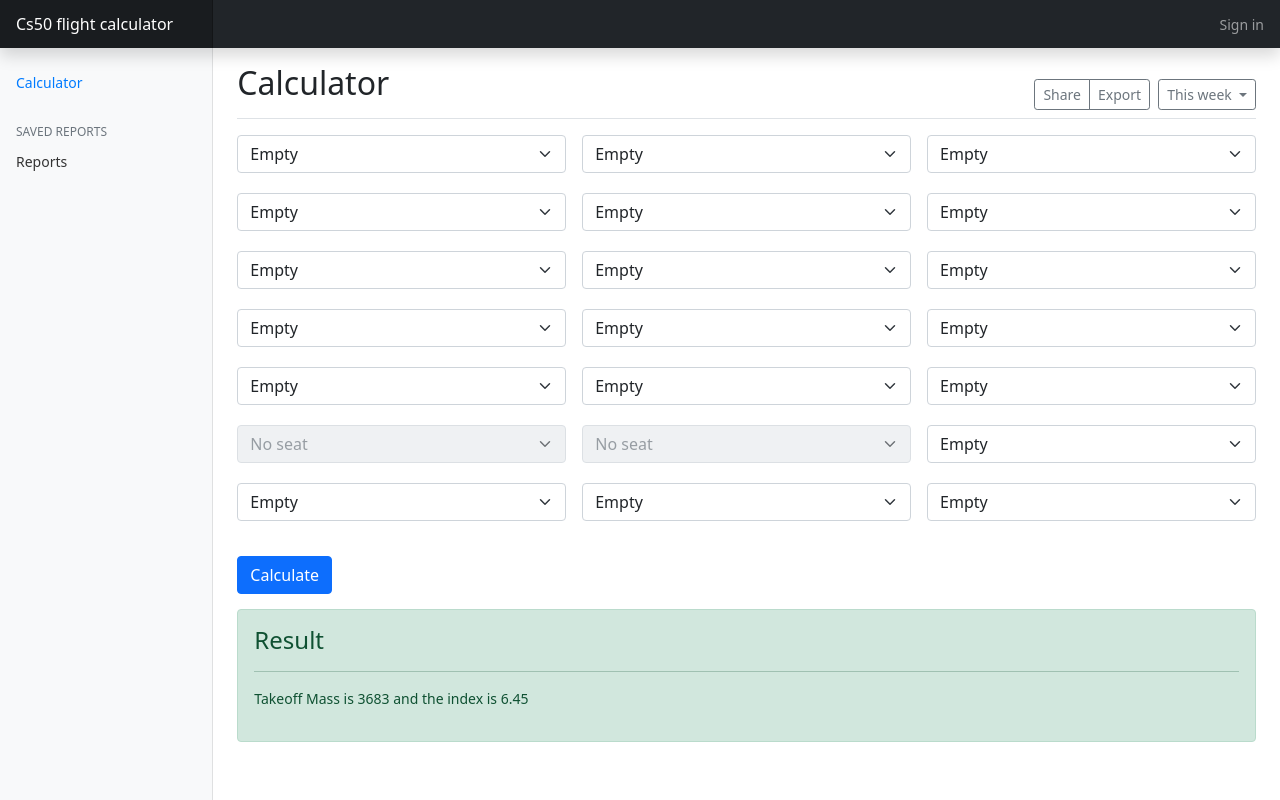
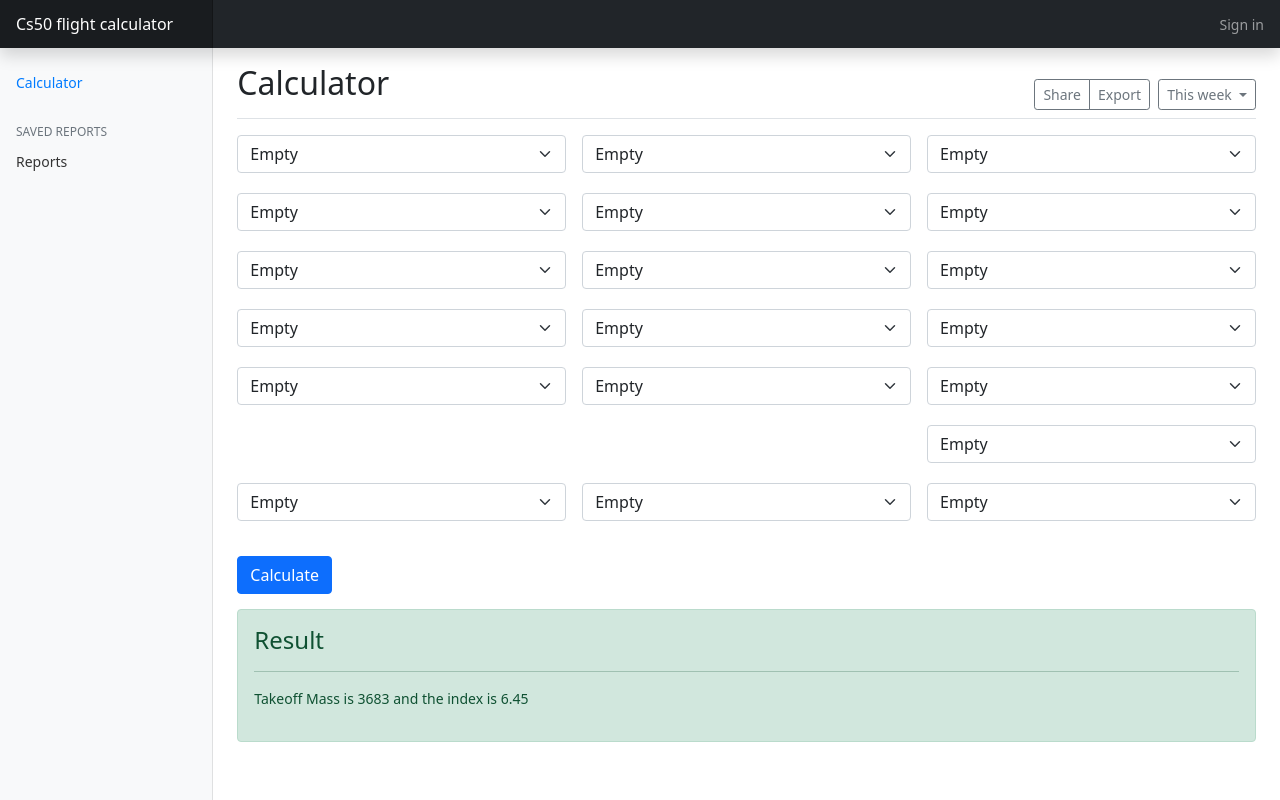
Before and after one commit to a-dal/cs50project, a Flask app: page / in a window 1280 px wide. Run offline with Flask 2, Linux system fonts and the light colour scheme.

Commit message:
refined succint app.py

```diff
--- a/application.py
+++ b/application.py
@@ -1,5 +1,3 @@
-import os
-
 from flask import Flask, flash, redirect, render_template, request
 
 
@@ -20,23 +18,22 @@ def after_request(response):
     response.headers["Pragma"] = "no-cache"
     return response
 
+
 dom = 3683
 doi = 6.45
 arms = [0, 135, 165, 195, 225, 254, 281, 320]
 
+
 @app.route("/", methods=["GET", "POST"])
 def index():
-  if request.method == "POST":
-    actualmass = dom
-    index = doi
-    for i in range (1,8):
-      for j in ["a", "b", "c"]:
-        form_seat_val = request.form.get("seat-"+ str(i) +"-"+ j)
-        if form_seat_val:
-          seatweight = int( form_seat_val )
-          if seatweight > 0:
-            actualmass += seatweight
-            index += seatweight * (arms[i] - 210)/4536
-    return render_template("index.html", actualmass=actualmass, index=index)
-  else:
-    return render_template("index.html", actualmass=dom, index=doi)
+    if request.method == "POST":
+        actmass = dom
+        index = doi
+        for i in range(1, 8):
+            for j in ["a", "b", "c"]:
+                seatweight = int(request.form.get("seat-" + str(i) + "-" + j))
+                actmass += seatweight
+                index += seatweight * (arms[i] - 210) / 4536
+        return render_template("index.html", actualmass=actmass, index=index)
+    else:
+        return render_template("index.html", actualmass=dom, index=doi)
--- a/templates/index.html
+++ b/templates/index.html
@@ -19,7 +19,7 @@
       <div class="row g-3">
         {% for j in ["a", "b", "c"] %}
           <div class="col-md-4">
-          <select class="form-select" name="seat-{{i}}-{{j}}" id="seat-{{i}}-{{j}}"{% if i == 6  and j != "c" %} disabled{% endif %}>
+          <select class="form-select" name="seat-{{i}}-{{j}}" id="seat-{{i}}-{{j}}"{% if i == 6  and j != "c" %} style="visibility: hidden;" {% endif %}>
             <option value="0" style="background-color:white" selected="selected">
               {% if i == 6  and j != "c" %}
                 No seat
```
